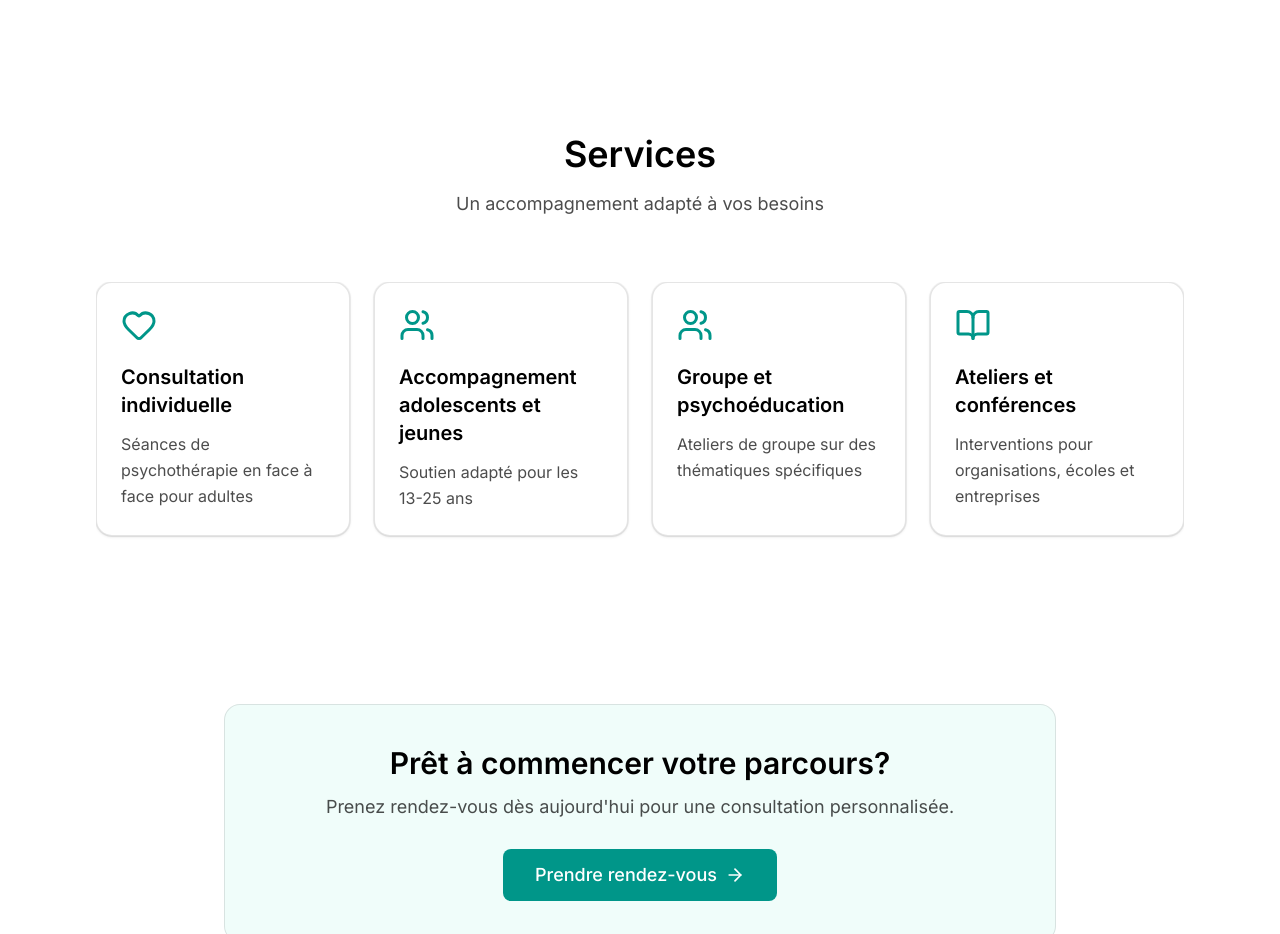
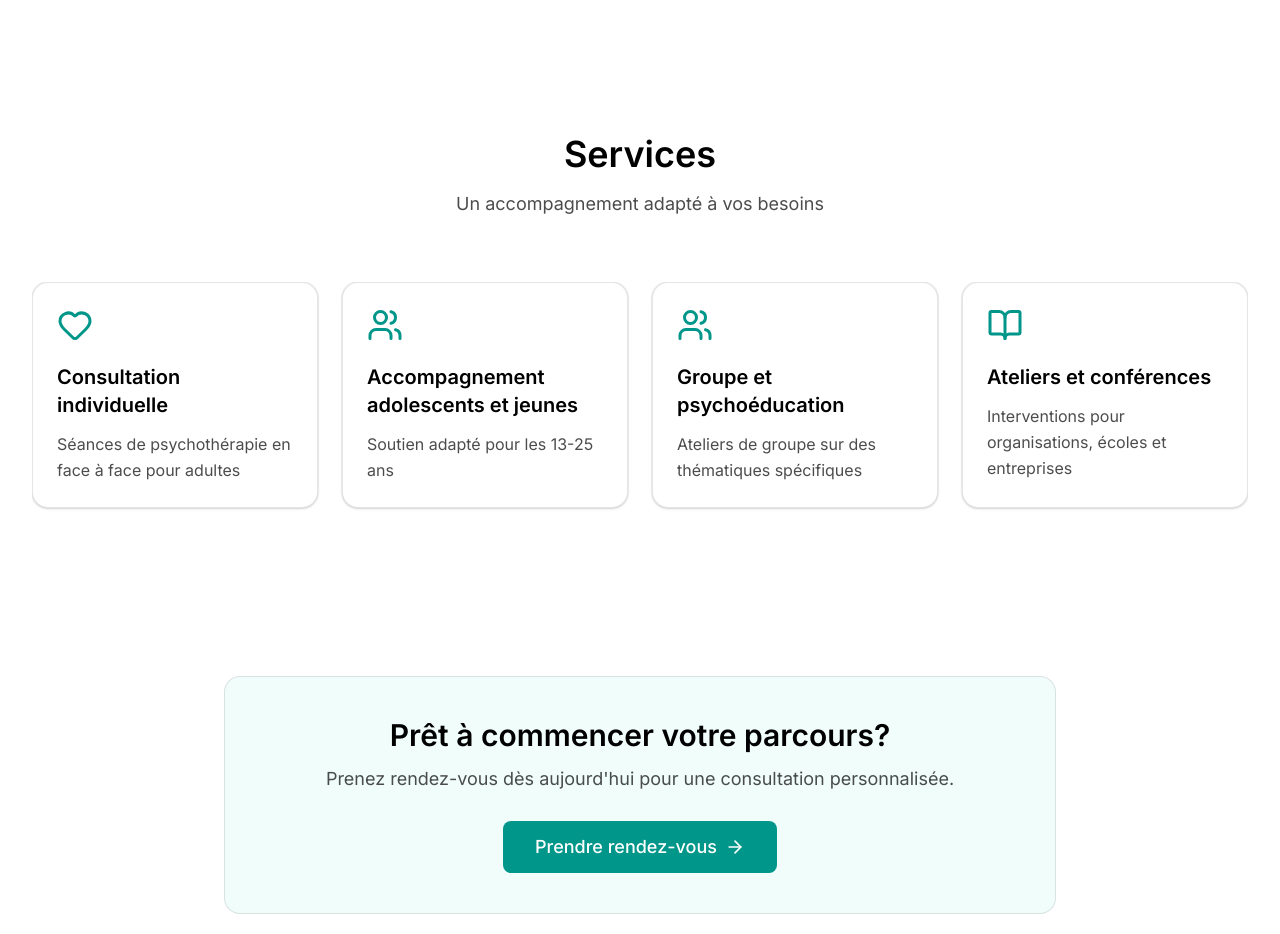
Before and after one commit to edlight123/johanne-landrin, a Next.js app: page / in a window 1280 px wide. Shown: the part 900-1834 px from the top of the page. Built offline with nearby package versions, Linux system fonts and the light colour scheme.

Commit message:
Home: align services section with navbar

```diff
--- a/src/app/page.tsx
+++ b/src/app/page.tsx
@@ -151,7 +151,7 @@
 
       {/* Services Section - Single line */}
       <section className="py-16 lg:py-24 bg-white">
-        <div className="max-w-6xl mx-auto px-4 sm:px-6 lg:px-8">
+        <div className="max-w-7xl mx-auto px-4 sm:px-6 lg:px-8">
           <div className="text-center mb-16">
             <h2 className="text-3xl sm:text-4xl font-semibold text-black mb-4">
               {t.home.servicesTitle}
```
